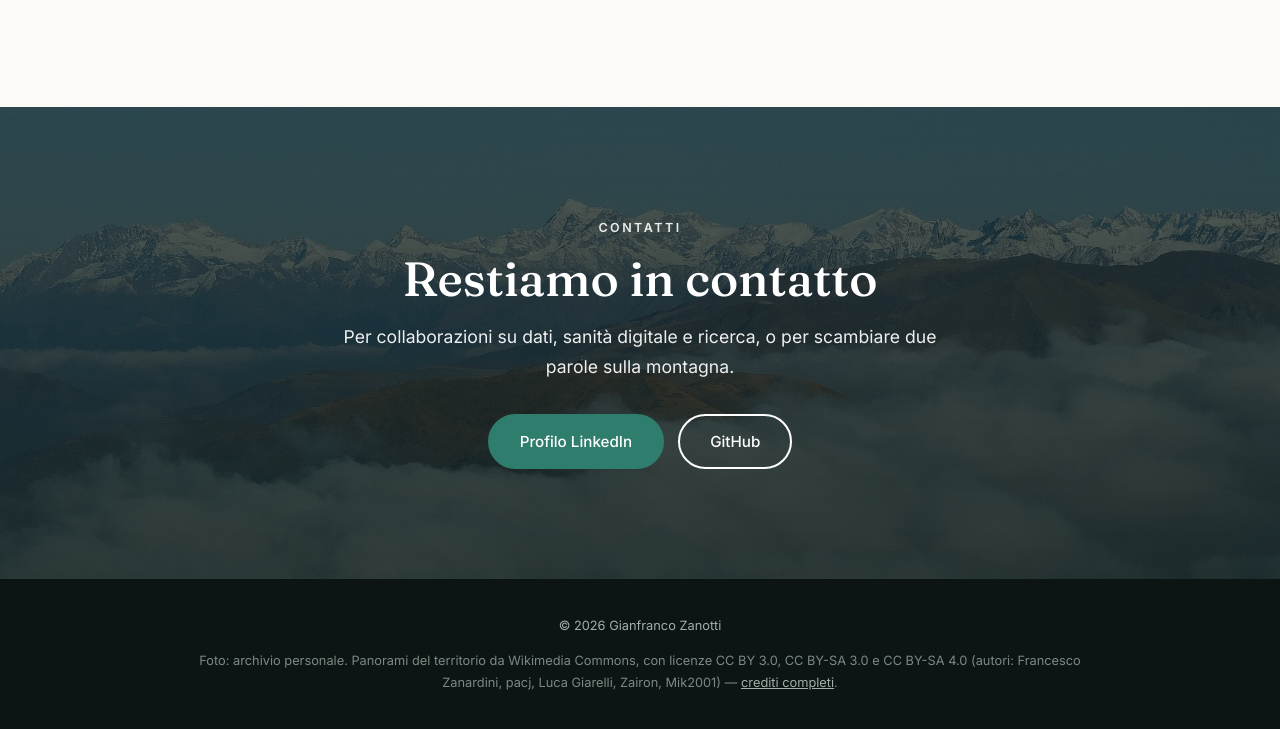
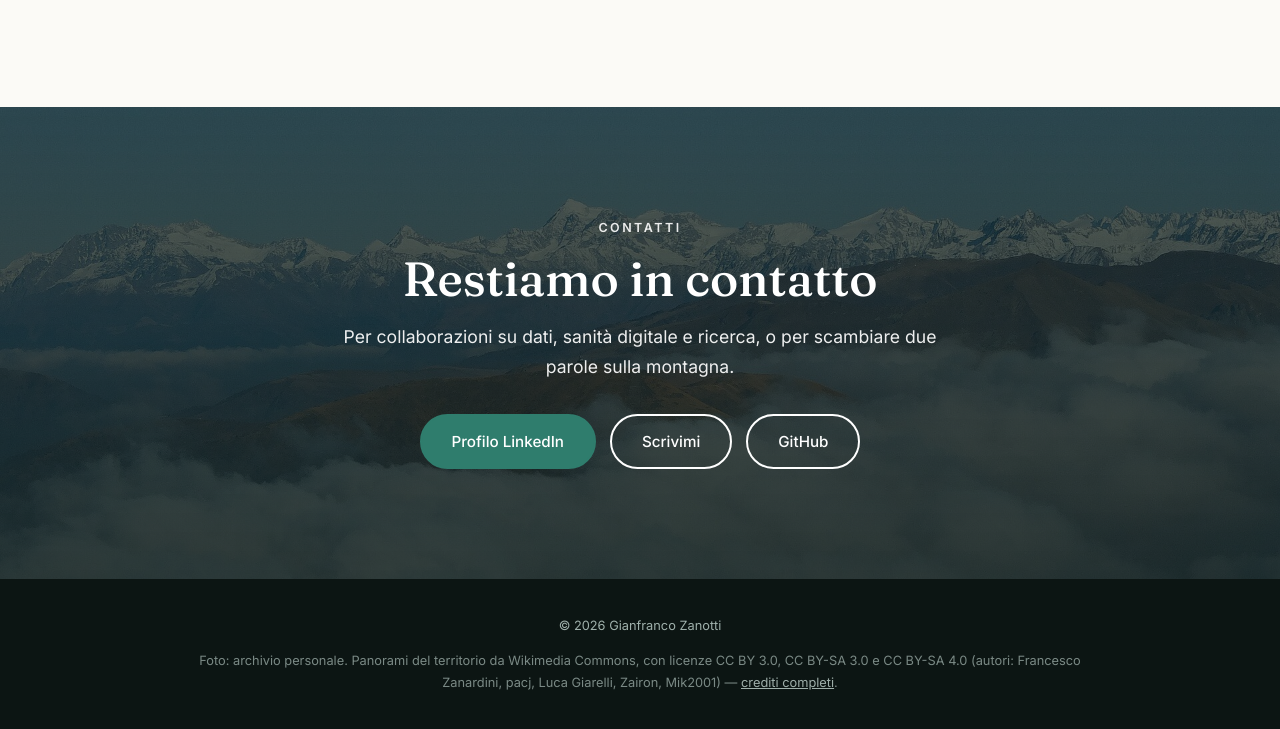
Before and after one commit to gfzanotti/webSite, a plain HTML site: page index.html in a window 1280 px wide. Shown: the part 8991-9720 px from the top of the page. Drawn offline with Linux system fonts and the light colour scheme.

Commit message:
Aggiunge email nei contatti
Co-authored-by: Copilot App <223556219+Copilot@users.noreply.github.com>

```diff
--- a/index.html
+++ b/index.html
@@ -209,6 +209,7 @@
     <p class="lead">Per collaborazioni su dati, sanità digitale e ricerca, o per scambiare due parole sulla montagna.</p>
     <div class="cta">
       <a class="btn" href="https://www.linkedin.com/in/gianfranco-zanotti-gz031265" target="_blank" rel="noopener">Profilo LinkedIn</a>
+      <a class="btn ghost" href="mailto:gf.zanotti@hotmail.it">Scrivimi</a>
       <a class="btn ghost" href="https://github.com/gfzan" target="_blank" rel="noopener">GitHub</a>
     </div>
   </div>
```
